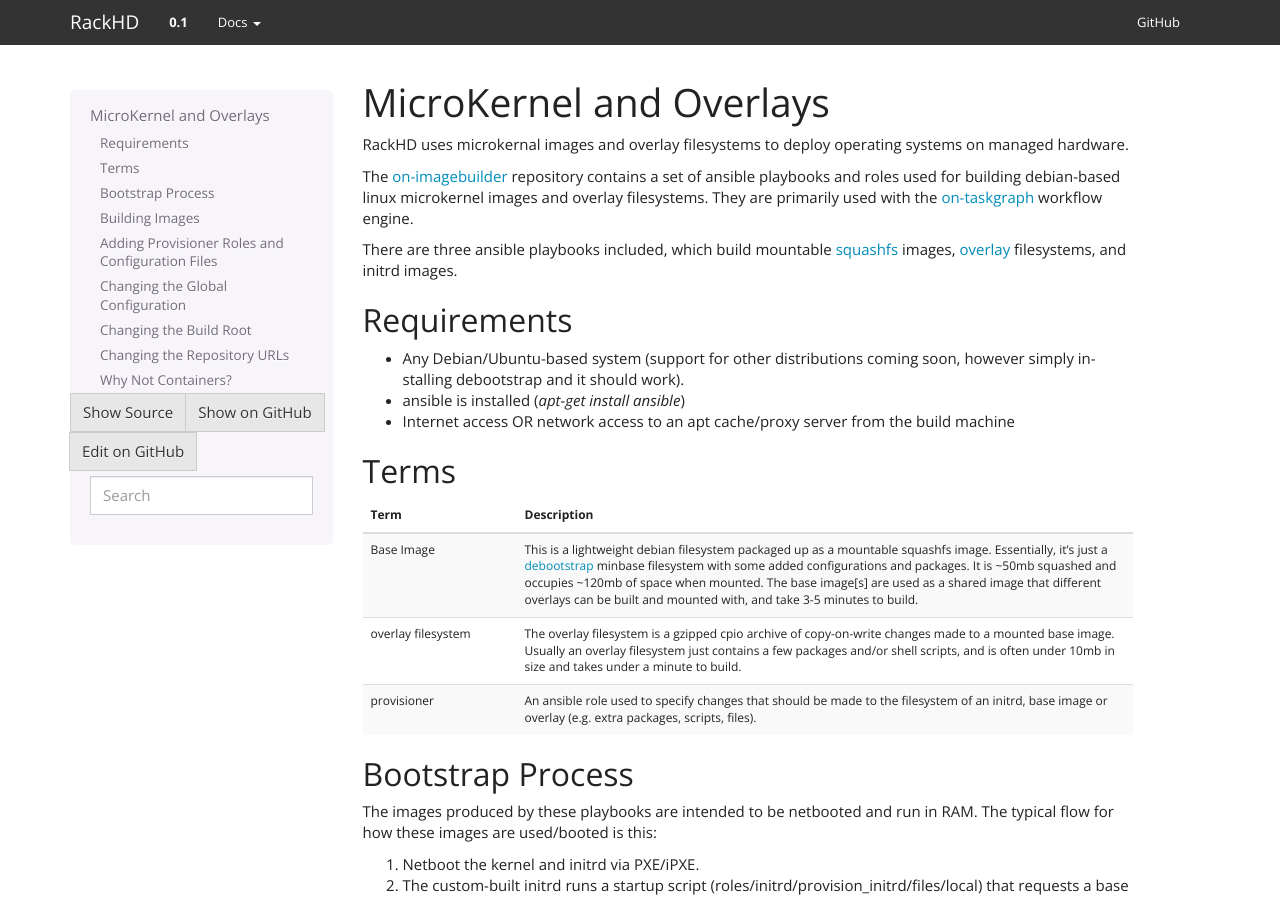
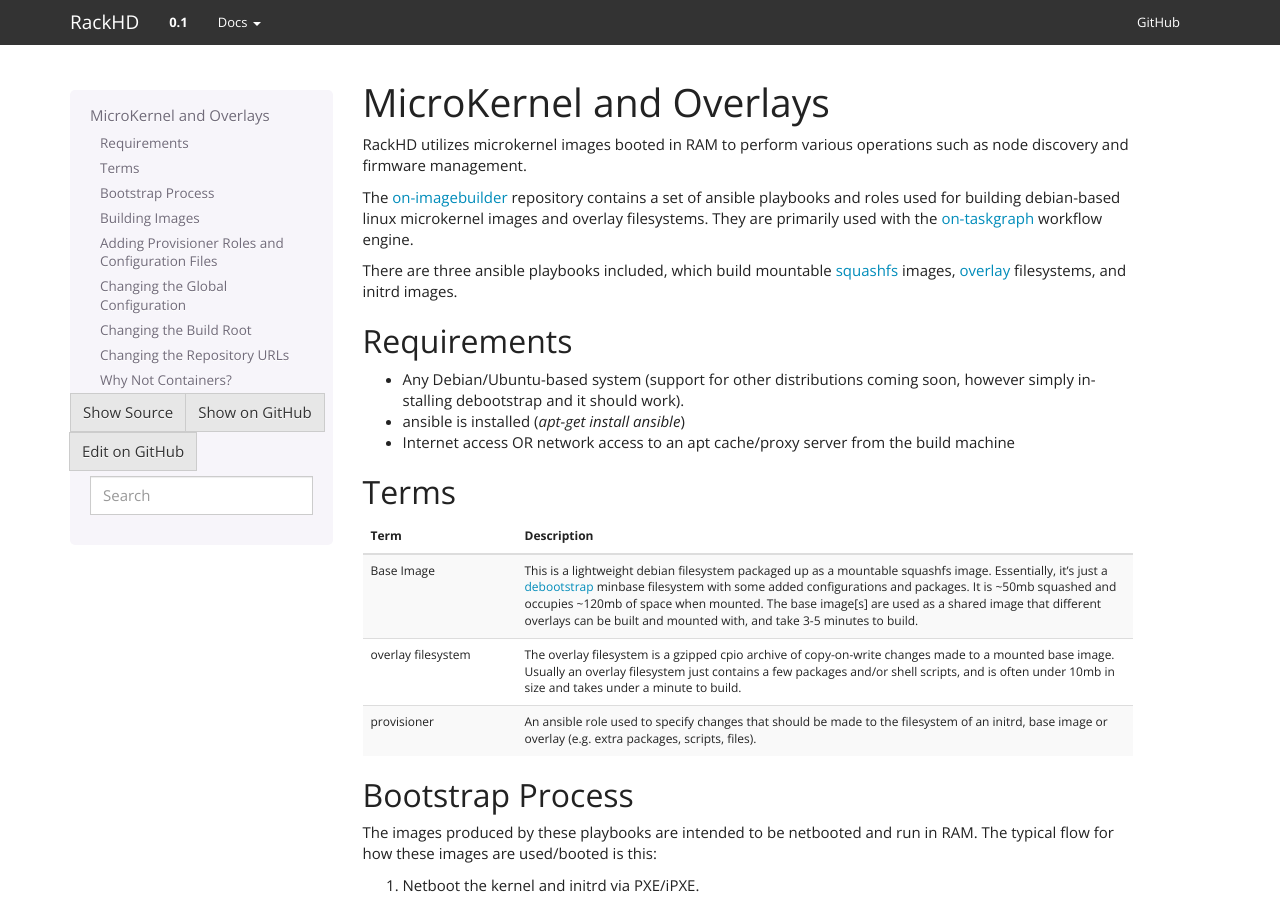
Before and after one commit to RackHD/docs, a Sphinx documentation site: the page built from docs/monorail/microkernel.rst, in a window 1280 px wide and 900 px high. Built offline with Sphinx 7.4.7, drawn with Linux system fonts in a browser that asks for light colours.

Commit message:
Update summary sentence for monorail/microkernel doc

```diff
--- a/docs/monorail/microkernel.rst
+++ b/docs/monorail/microkernel.rst
@@ -1,7 +1,7 @@
 MicroKernel and Overlays
 ----------------------------------------------------------
 
-RackHD uses microkernal images and overlay filesystems to deploy operating systems on managed hardware.
+RackHD utilizes microkernel images booted in RAM to perform various operations such as node discovery and firmware management.
 
 The `on-imagebuilder`_ repository contains a set of ansible playbooks and roles used for building
 debian-based linux microkernel images and overlay filesystems. They are primarily used with
```
